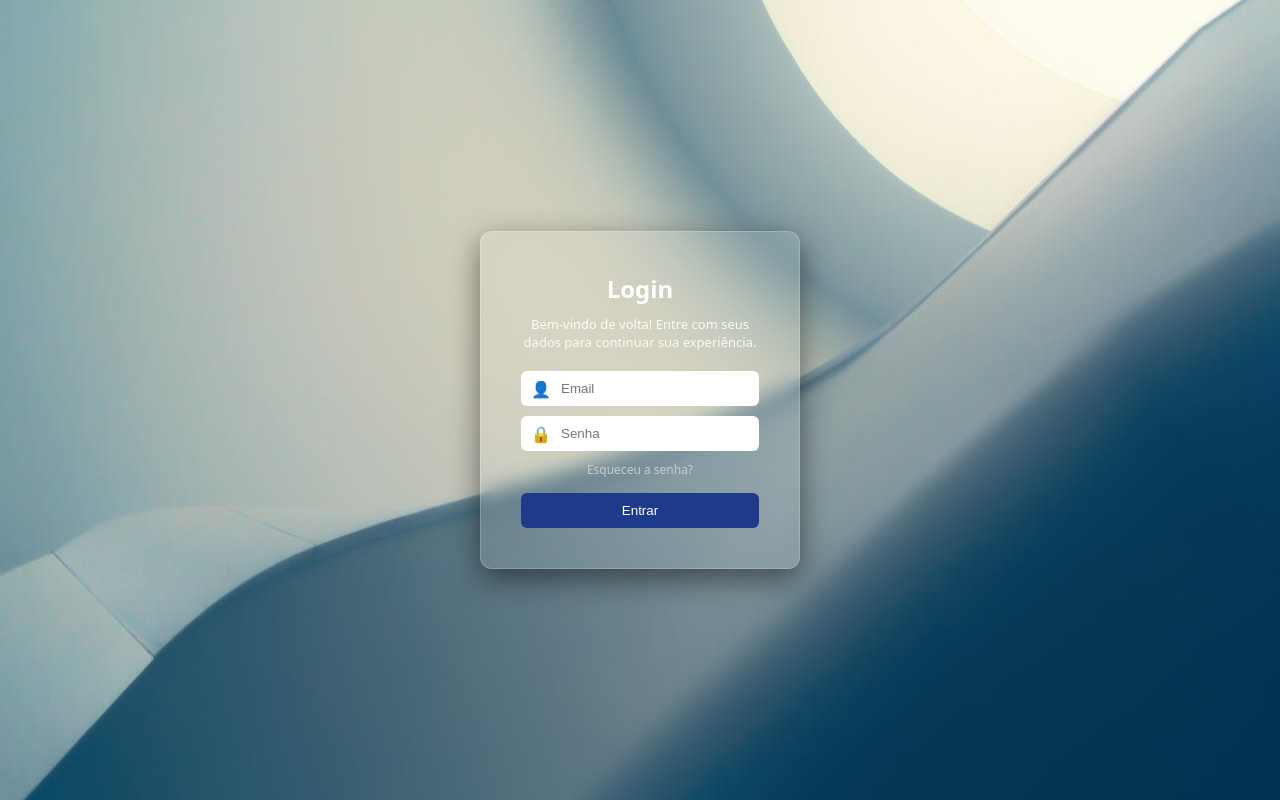
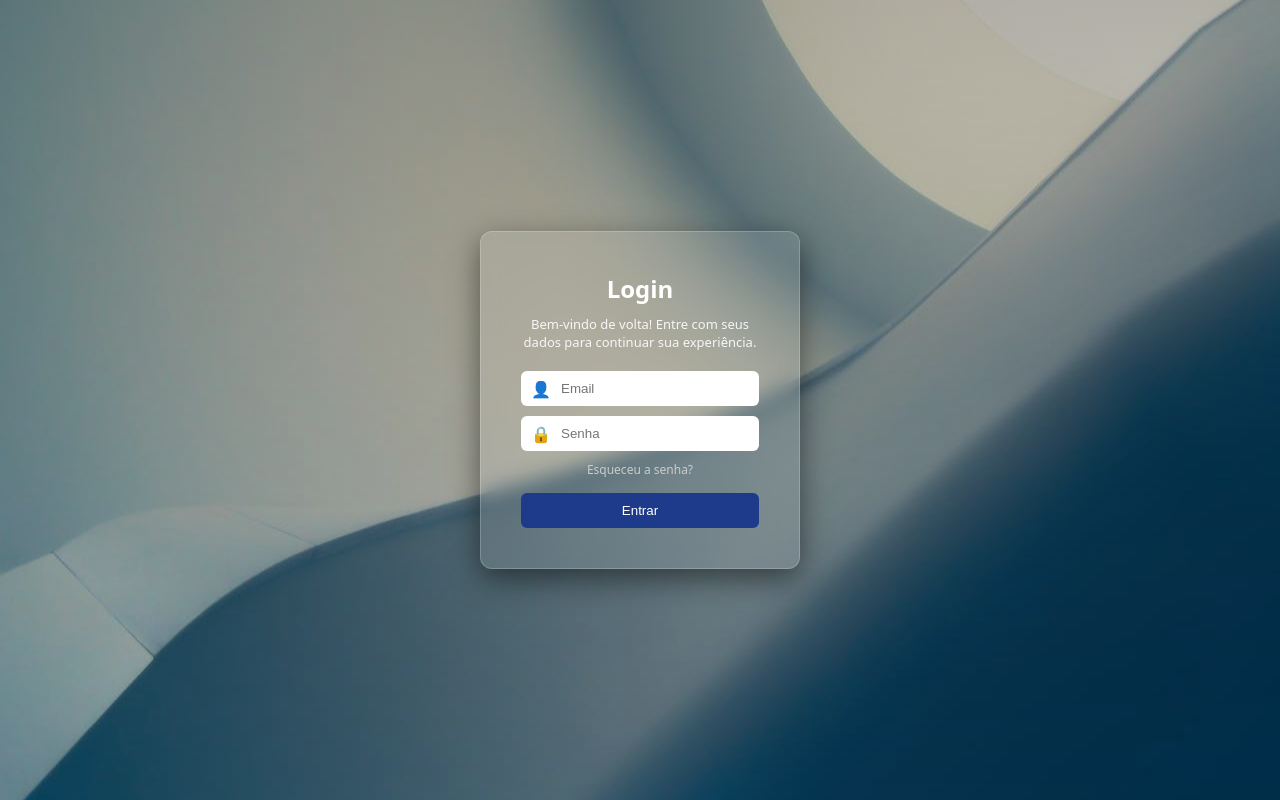
Before and after one commit to joalyssonsouza/tela-login, a plain HTML site: page index.html in a window 1280 px wide. Drawn offline with Linux system fonts and the light colour scheme.

Commit message:
refina overlay do fundo com degradê sutil

```diff
--- a/style.css
+++ b/style.css
@@ -22,6 +22,19 @@ body {
     display: flex;
     justify-content: center;
     align-items: center;
+    position: relative;
+}
+
+.container::before {
+    content: "";
+    position: absolute;
+    width: 100%;
+    height: 100%;
+    background: linear-gradient(
+        to top,
+        rgba(0,0,0,0.1),
+        rgba(0,0,0,0.3)
+    );
 }
 
 /* LOGIN BOX */
@@ -40,6 +53,8 @@ body {
     box-shadow: 0 10px 30px rgba(0, 0, 0, 0.5);
     transition: all 0.3s ease;
     animation: fadeIn 0.8s ease;
+    position: relative;
+    z-index: 1;
 }
 
 @keyframes fadeIn {
```
